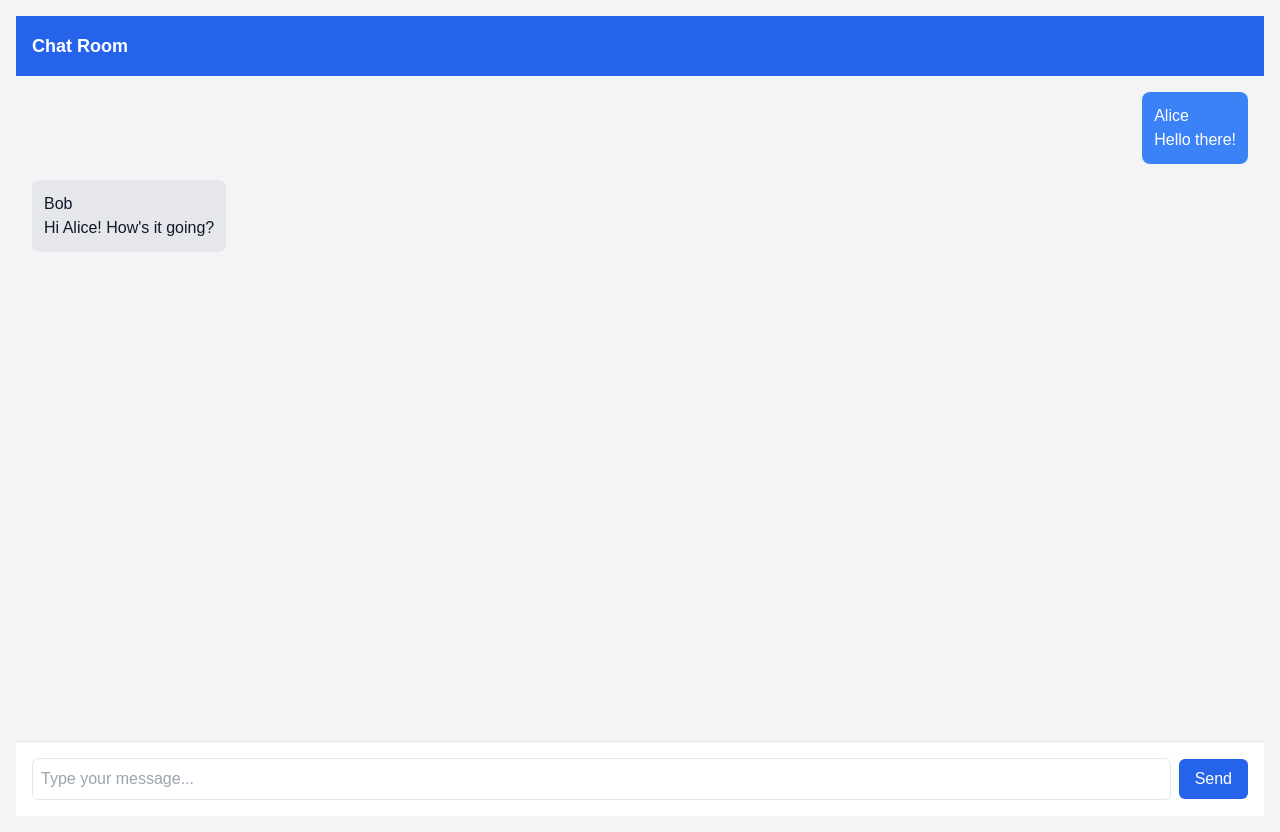
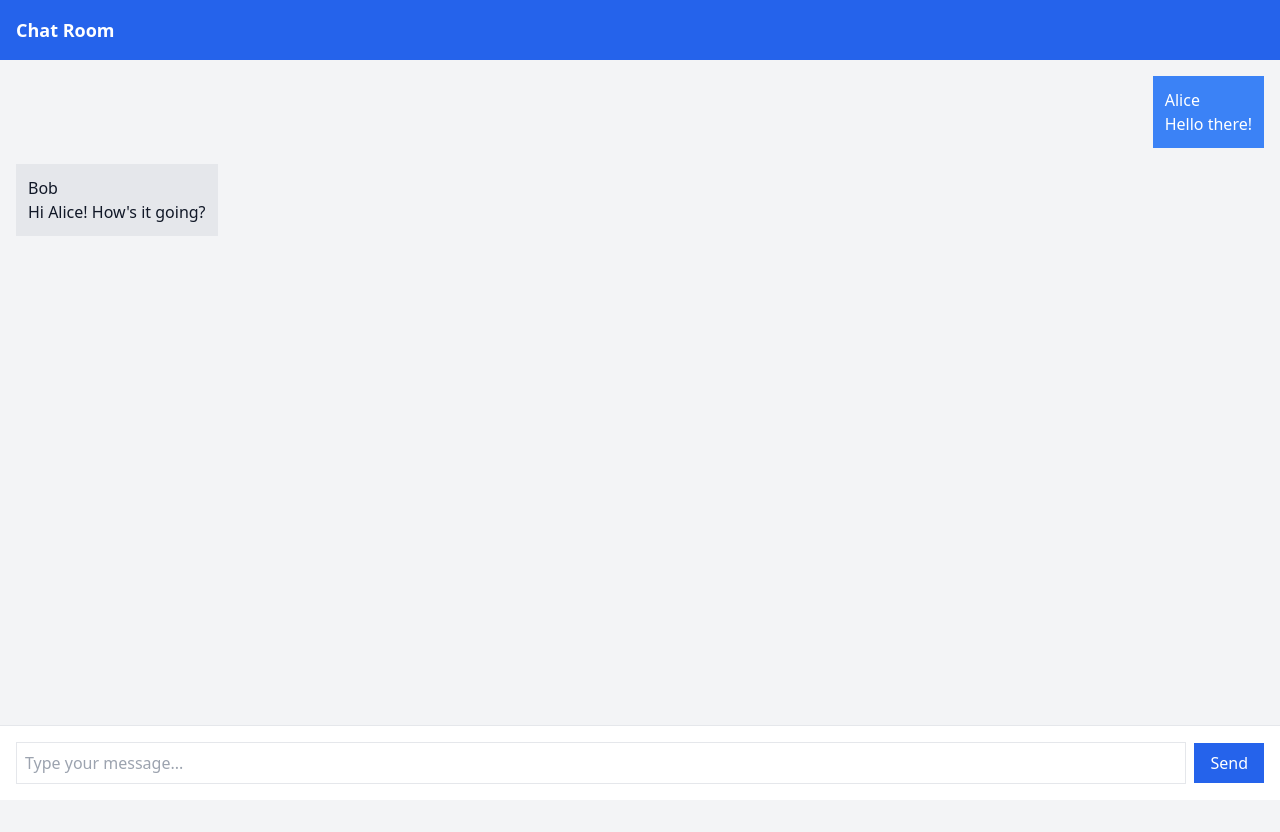
Before and after one commit to Von-kensington/ChatApp, a Next.js app: page /chat in a window 1280 px wide. After the commit the page ends 800 px from the top, so only its background shows below. Built offline with nearby package versions, Linux system fonts and the light colour scheme.

Commit message:
fix: Page padding style

```diff
--- a/app/chat/page.tsx
+++ b/app/chat/page.tsx
@@ -15,7 +15,7 @@ export default function ChatPage() {
       </header>
 
       {/* Messages */}
-      <div className="flex-1 overflow-y-auto p-4">
+      <div className="flex-1 overflow-y-auto p-4 chat-container">
         {messages.map((message) => (
           <ChatMessage key={message.id} user={message.user} text={message.text} />
         ))}
--- a/app/globals.css
+++ b/app/globals.css
@@ -2,71 +2,12 @@
 @tailwind components;
 @tailwind utilities;
 
+/* Custom global styles */
 body {
-  font-family: Arial, Helvetica, sans-serif;
+  @apply bg-gray-100 text-gray-800;
 }
 
-@layer base {
-  :root {
-    --background: 0 0% 100%;
-    --foreground: 224 71.4% 4.1%;
-    --card: 0 0% 100%;
-    --card-foreground: 224 71.4% 4.1%;
-    --popover: 0 0% 100%;
-    --popover-foreground: 224 71.4% 4.1%;
-    --primary: 220.9 39.3% 11%;
-    --primary-foreground: 210 20% 98%;
-    --secondary: 220 14.3% 95.9%;
-    --secondary-foreground: 220.9 39.3% 11%;
-    --muted: 220 14.3% 95.9%;
-    --muted-foreground: 220 8.9% 46.1%;
-    --accent: 220 14.3% 95.9%;
-    --accent-foreground: 220.9 39.3% 11%;
-    --destructive: 0 84.2% 60.2%;
-    --destructive-foreground: 210 20% 98%;
-    --border: 220 13% 91%;
-    --input: 220 13% 91%;
-    --ring: 224 71.4% 4.1%;
-    --chart-1: 12 76% 61%;
-    --chart-2: 173 58% 39%;
-    --chart-3: 197 37% 24%;
-    --chart-4: 43 74% 66%;
-    --chart-5: 27 87% 67%;
-    --radius: 0.5rem;
-  }
-  .dark {
-    --background: 224 71.4% 4.1%;
-    --foreground: 210 20% 98%;
-    --card: 224 71.4% 4.1%;
-    --card-foreground: 210 20% 98%;
-    --popover: 224 71.4% 4.1%;
-    --popover-foreground: 210 20% 98%;
-    --primary: 210 20% 98%;
-    --primary-foreground: 220.9 39.3% 11%;
-    --secondary: 215 27.9% 16.9%;
-    --secondary-foreground: 210 20% 98%;
-    --muted: 215 27.9% 16.9%;
-    --muted-foreground: 217.9 10.6% 64.9%;
-    --accent: 215 27.9% 16.9%;
-    --accent-foreground: 210 20% 98%;
-    --destructive: 0 62.8% 30.6%;
-    --destructive-foreground: 210 20% 98%;
-    --border: 215 27.9% 16.9%;
-    --input: 215 27.9% 16.9%;
-    --ring: 216 12.2% 83.9%;
-    --chart-1: 220 70% 50%;
-    --chart-2: 160 60% 45%;
-    --chart-3: 30 80% 55%;
-    --chart-4: 280 65% 60%;
-    --chart-5: 340 75% 55%;
-  }
+/* Custom chat styles */
+.chat-container {
+  @apply flex flex-col h-screen;
 }
-
-@layer base {
-  * {
-    @apply border-border;
-  }
-  body {
-    @apply bg-background text-foreground;
-  }
-}
--- a/app/layout.tsx
+++ b/app/layout.tsx
@@ -11,7 +11,7 @@ export default function RootLayout({
   return (
     <html lang="en">
       <body className="bg-gray-100 text-gray-800">
-        <main className="container mx-auto p-4">{children}</main>
+        <main>{children}</main>
       </body>
     </html>
   );
```
